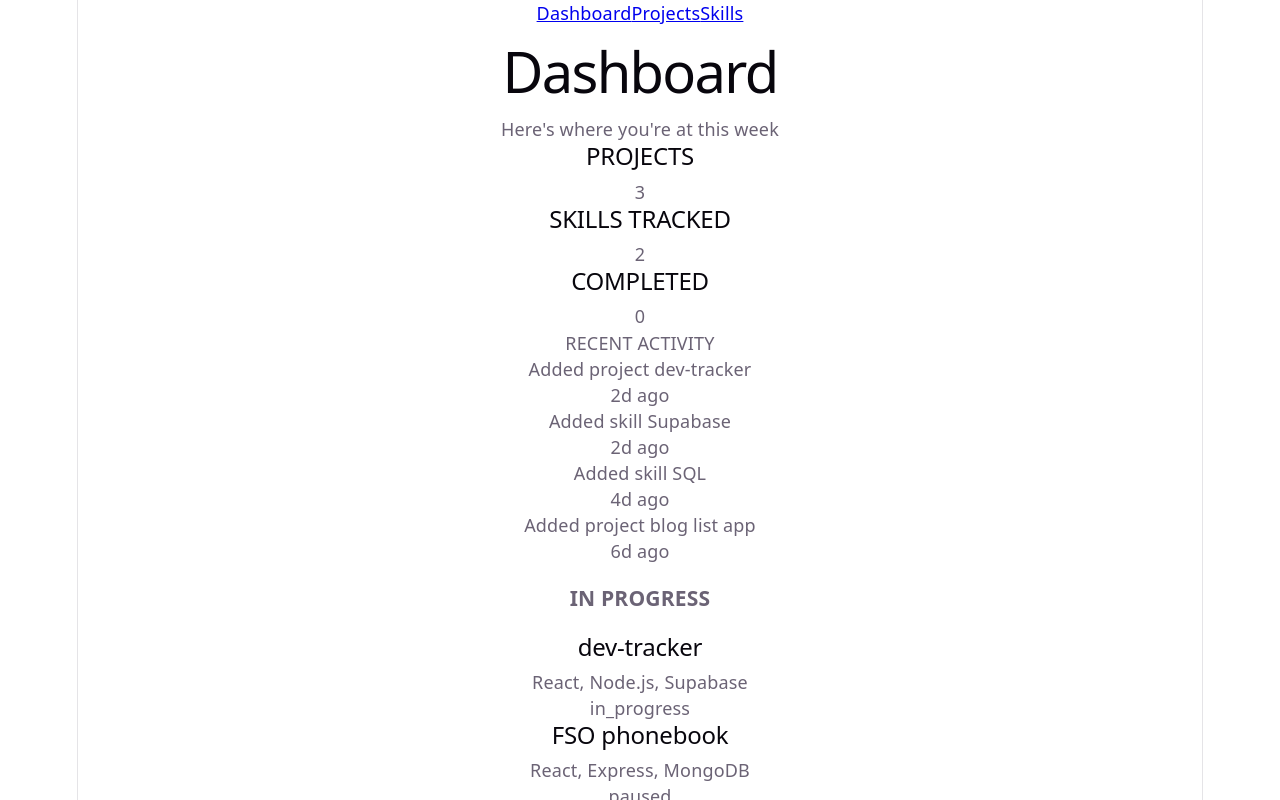
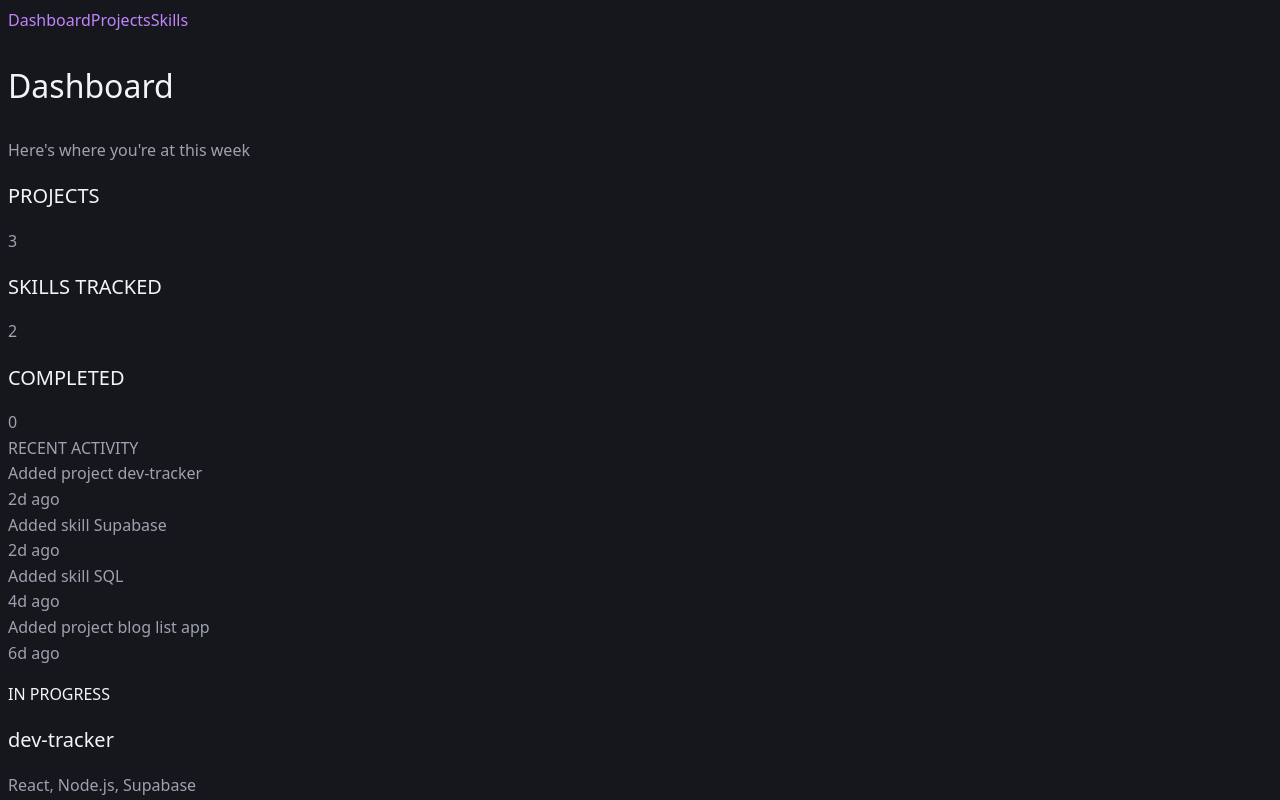
Before and after one commit to tomi-0/dev-tracker, a React (Vite) app in the folder client/: page / in a window 1280 px wide. Shown: the top 800 px of the page. Built offline with nearby package versions, Linux system fonts and the light colour scheme.

Commit message:
feat: initialised index.css file

```diff
--- a/client/src/App.css
+++ b/client/src/App.css
@@ -1,184 +1,7 @@
-.counter {
+body {
+  font-family: var(--sans);
   font-size: 16px;
-  padding: 5px 10px;
-  border-radius: 5px;
-  color: var(--accent);
-  background: var(--accent-bg);
-  border: 2px solid transparent;
-  transition: border-color 0.3s;
-  margin-bottom: 24px;
-
-  &:hover {
-    border-color: var(--accent-border);
-  }
-  &:focus-visible {
-    outline: 2px solid var(--accent);
-    outline-offset: 2px;
-  }
+  line-height: 1.6;
+  color: var(--text);
+  background: var(--bg);
 }
-
-.hero {
-  position: relative;
-
-  .base,
-  .framework,
-  .vite {
-    inset-inline: 0;
-    margin: 0 auto;
-  }
-
-  .base {
-    width: 170px;
-    position: relative;
-    z-index: 0;
-  }
-
-  .framework,
-  .vite {
-    position: absolute;
-  }
-
-  .framework {
-    z-index: 1;
-    top: 34px;
-    height: 28px;
-    transform: perspective(2000px) rotateZ(300deg) rotateX(44deg) rotateY(39deg)
-      scale(1.4);
-  }
-
-  .vite {
-    z-index: 0;
-    top: 107px;
-    height: 26px;
-    width: auto;
-    transform: perspective(2000px) rotateZ(300deg) rotateX(40deg) rotateY(39deg)
-      scale(0.8);
-  }
-}
-
-#center {
-  display: flex;
-  flex-direction: column;
-  gap: 25px;
-  place-content: center;
-  place-items: center;
-  flex-grow: 1;
-
-  @media (max-width: 1024px) {
-    padding: 32px 20px 24px;
-    gap: 18px;
-  }
-}
-
-#next-steps {
-  display: flex;
-  border-top: 1px solid var(--border);
-  text-align: left;
-
-  & > div {
-    flex: 1 1 0;
-    padding: 32px;
-    @media (max-width: 1024px) {
-      padding: 24px 20px;
-    }
-  }
-
-  .icon {
-    margin-bottom: 16px;
-    width: 22px;
-    height: 22px;
-  }
-
-  @media (max-width: 1024px) {
-    flex-direction: column;
-    text-align: center;
-  }
-}
-
-#docs {
-  border-right: 1px solid var(--border);
-
-  @media (max-width: 1024px) {
-    border-right: none;
-    border-bottom: 1px solid var(--border);
-  }
-}
-
-#next-steps ul {
-  list-style: none;
-  padding: 0;
-  display: flex;
-  gap: 8px;
-  margin: 32px 0 0;
-
-  .logo {
-    height: 18px;
-  }
-
-  a {
-    color: var(--text-h);
-    font-size: 16px;
-    border-radius: 6px;
-    background: var(--social-bg);
-    display: flex;
-    padding: 6px 12px;
-    align-items: center;
-    gap: 8px;
-    text-decoration: none;
-    transition: box-shadow 0.3s;
-
-    &:hover {
-      box-shadow: var(--shadow);
-    }
-    .button-icon {
-      height: 18px;
-      width: 18px;
-    }
-  }
-
-  @media (max-width: 1024px) {
-    margin-top: 20px;
-    flex-wrap: wrap;
-    justify-content: center;
-
-    li {
-      flex: 1 1 calc(50% - 8px);
-    }
-
-    a {
-      width: 100%;
-      justify-content: center;
-      box-sizing: border-box;
-    }
-  }
-}
-
-#spacer {
-  height: 88px;
-  border-top: 1px solid var(--border);
-  @media (max-width: 1024px) {
-    height: 48px;
-  }
-}
-
-.ticks {
-  position: relative;
-  width: 100%;
-
-  &::before,
-  &::after {
-    content: '';
-    position: absolute;
-    top: -4.5px;
-    border: 5px solid transparent;
-  }
-
-  &::before {
-    left: 0;
-    border-left-color: var(--border);
-  }
-  &::after {
-    right: 0;
-    border-right-color: var(--border);
-  }
-}
--- a/client/src/index.css
+++ b/client/src/index.css
@@ -1,111 +1,70 @@
+/* index.css — global styles that apply everywhere across the whole app. */
+/*
+CSS variables (--accent, --border etc.)
+Base element resets (body, p, h1, h2)
+Typography defaults
+#root layout
+*/
+
 :root {
-  --text: #6b6375;
-  --text-h: #08060d;
-  --bg: #fff;
-  --border: #e5e4e7;
-  --code-bg: #f4f3ec;
-  --accent: #aa3bff;
-  --accent-bg: rgba(170, 59, 255, 0.1);
-  --accent-border: rgba(170, 59, 255, 0.5);
-  --social-bg: rgba(244, 243, 236, 0.5);
-  --shadow:
-    rgba(0, 0, 0, 0.1) 0 10px 15px -3px, rgba(0, 0, 0, 0.05) 0 4px 6px -2px;
+  /* backgrounds */
+  --bg: #16171d;
+  --bg-secondary: #1e1f27;
+  --bg-tertiary: #13141a;
 
+  /* text */
+  --text: #9ca3af;
+  --text-h: #f3f4f6;
+
+  /* borders */
+  --border: #2e303a;
+
+  /* accent (purple) */
+  --accent: #c084fc;
+  --accent-bg: rgba(192, 132, 252, 0.15);
+  --accent-border: rgba(192, 132, 252, 0.5);
+
+  /* status badges */
+  --in-progress-bg: rgba(192, 132, 252, 0.15);
+  --in-progress-text: #c084fc;
+  --completed-bg: #1a2e1a;
+  --completed-text: #6dbe6d;
+  --paused-bg: #2a2a2a;
+  --paused-text: #9ca3af;
+
+  /* confidence bar */
+  --conf-low: #D85A30;
+  --conf-mid: #BA7517;
+  --conf-mid-high: #7F77DD;
+  --conf-high: #c084fc;
+  --conf-max: #1D9E75;
+
+  /* fonts */
   --sans: system-ui, 'Segoe UI', Roboto, sans-serif;
-  --heading: system-ui, 'Segoe UI', Roboto, sans-serif;
   --mono: ui-monospace, Consolas, monospace;
-
-  font: 18px/145% var(--sans);
-  letter-spacing: 0.18px;
-  color-scheme: light dark;
-  color: var(--text);
-  background: var(--bg);
-  font-synthesis: none;
-  text-rendering: optimizeLegibility;
-  -webkit-font-smoothing: antialiased;
-  -moz-osx-font-smoothing: grayscale;
-
-  @media (max-width: 1024px) {
-    font-size: 16px;
-  }
-}
-
-@media (prefers-color-scheme: dark) {
-  :root {
-    --text: #9ca3af;
-    --text-h: #f3f4f6;
-    --bg: #16171d;
-    --border: #2e303a;
-    --code-bg: #1f2028;
-    --accent: #c084fc;
-    --accent-bg: rgba(192, 132, 252, 0.15);
-    --accent-border: rgba(192, 132, 252, 0.5);
-    --social-bg: rgba(47, 48, 58, 0.5);
-    --shadow:
-      rgba(0, 0, 0, 0.4) 0 10px 15px -3px, rgba(0, 0, 0, 0.25) 0 4px 6px -2px;
-  }
-
-  #social .button-icon {
-    filter: invert(1) brightness(2);
-  }
 }
 
 body {
-  margin: 0;
+  font-family: var(--sans);
+  font-size: 16px;
+  line-height: 1.6;
+  color: var(--text);
+  background: var(--bg);
 }
 
-#root {
-  width: 1126px;
-  max-width: 100%;
-  margin: 0 auto;
-  text-align: center;
-  border-inline: 1px solid var(--border);
-  min-height: 100svh;
-  display: flex;
-  flex-direction: column;
-  box-sizing: border-box;
+h1, h2, h3 {
+  color: var(--text-h);
+  font-family: var(--sans);
+  font-weight: 500;
 }
 
-h1,
-h2 {
-  font-family: var(--heading);
-  font-weight: 500;
-  color: var(--text-h);
+h1 { font-size: 2rem; }
+h2 { font-size: 1.25rem; }
+h3 { font-size: 1rem; }
+
+p { margin: 0; }
+
+a {
+  color: var(--accent);
+  text-decoration: none;
 }
-
-h1 {
-  font-size: 56px;
-  letter-spacing: -1.68px;
-  margin: 32px 0;
-  @media (max-width: 1024px) {
-    font-size: 36px;
-    margin: 20px 0;
-  }
-}
-h2 {
-  font-size: 24px;
-  line-height: 118%;
-  letter-spacing: -0.24px;
-  margin: 0 0 8px;
-  @media (max-width: 1024px) {
-    font-size: 20px;
-  }
-}
-p {
-  margin: 0;
-}
-
-code,
-.counter {
-  font-family: var(--mono);
-  display: inline-flex;
-  border-radius: 4px;
-  color: var(--text-h);
-}
-
-code {
-  font-size: 15px;
-  line-height: 135%;
-  padding: 4px 8px;
-  background: var(--code-bg);
-}
```
